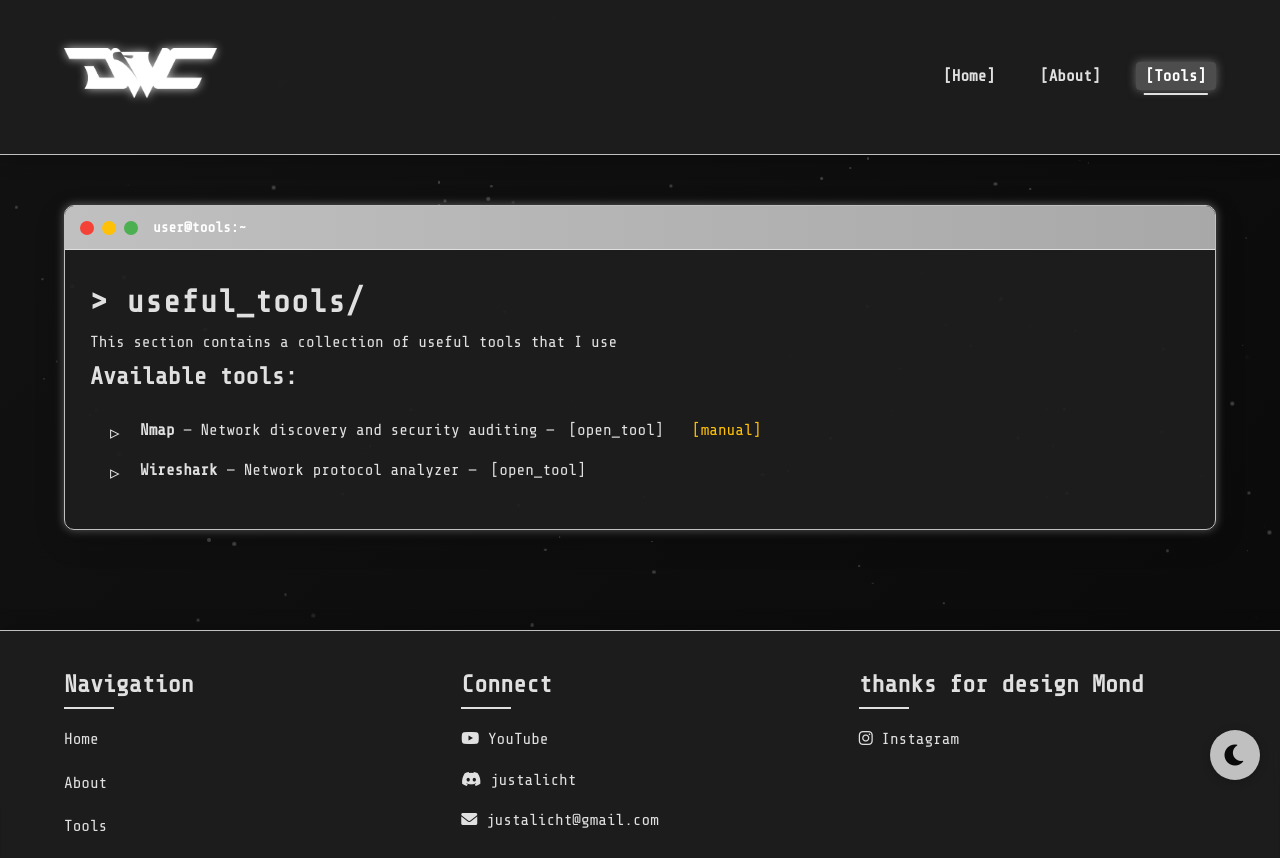
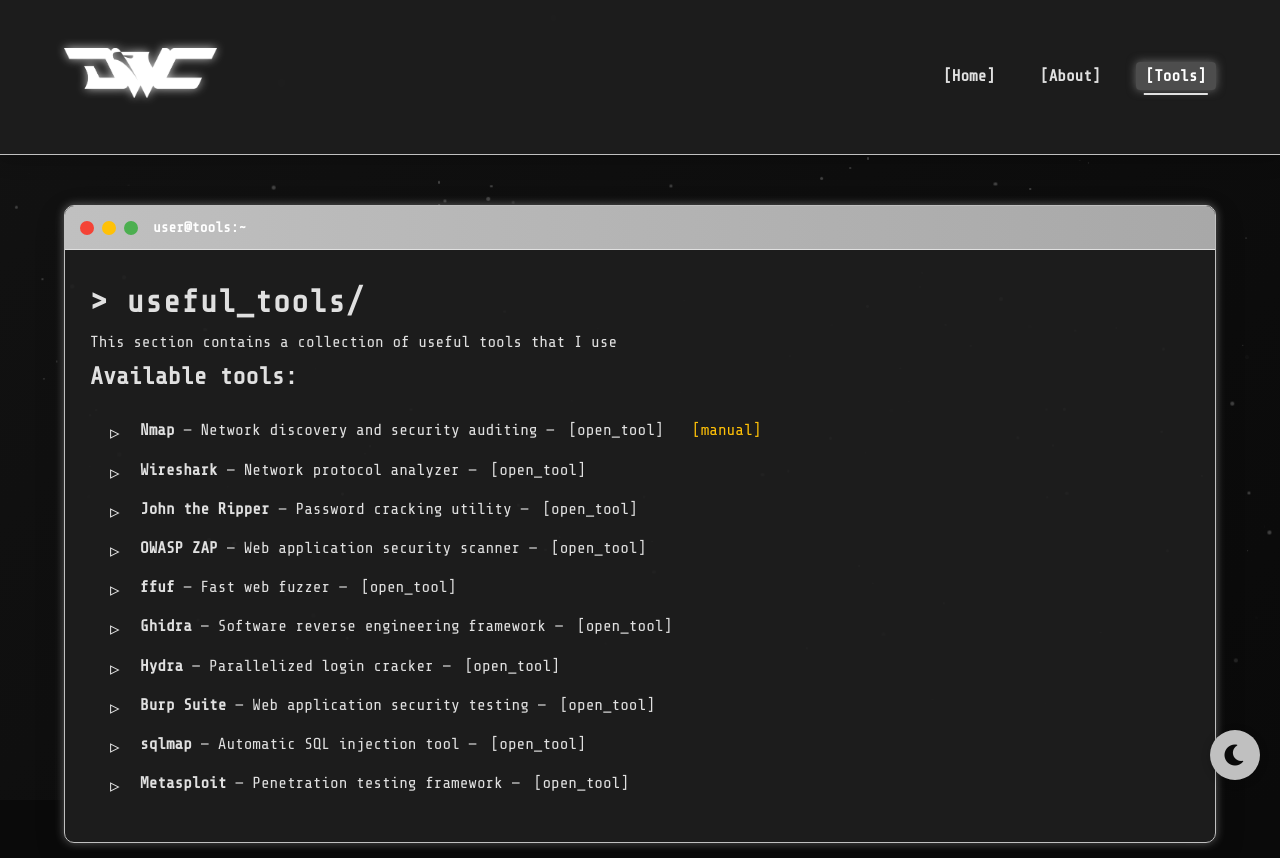
Before and after one commit to JustALicht/justalicht.github.io, a plain HTML site: page tools.html in a window 1280 px wide. Shown: the top 858 px of the page. Drawn offline with nearby package versions, Linux system fonts and the light colour scheme.

Commit message:
Update tools.html

```diff
--- a/tools.html
+++ b/tools.html
@@ -11,7 +11,7 @@
   <link href="https://fonts.googleapis.com/css2?family=Share+Tech+Mono&display=swap" rel="stylesheet">
   <link rel="stylesheet" href="https://cdnjs.cloudflare.com/ajax/libs/font-awesome/6.0.0-beta3/css/all.min.css">
 </head>
-  <!-- Google tag (gtag.js) -->
+<!-- Google tag (gtag.js) -->
 <script async src="https://www.googletagmanager.com/gtag/js?id=G-HEEZ6RRMHE"></script>
 <script>
   window.dataLayer = window.dataLayer || [];
@@ -60,6 +60,14 @@
           <ul class="cmd-list">
             <li><strong>Nmap</strong> — Network discovery and security auditing — <a href="https://nmap.org/" target="_blank" rel="noopener noreferrer">[open_tool]</a> <a href="nmap.html" class="manual-link">[manual]</a></li>
             <li><strong>Wireshark</strong> — Network protocol analyzer — <a href="https://www.wireshark.org/" target="_blank" rel="noopener noreferrer">[open_tool]</a></li>
+            <li><strong>John the Ripper</strong> — Password cracking utility — <a href="https://www.openwall.com/john/" target="_blank" rel="noopener noreferrer">[open_tool]</a></li>
+            <li><strong>OWASP ZAP</strong> — Web application security scanner — <a href="https://www.zaproxy.org/" target="_blank" rel="noopener noreferrer">[open_tool]</a></li>
+            <li><strong>ffuf</strong> — Fast web fuzzer — <a href="https://github.com/ffuf/ffuf" target="_blank" rel="noopener noreferrer">[open_tool]</a></li>
+            <li><strong>Ghidra</strong> — Software reverse engineering framework — <a href="https://ghidra-sre.org/" target="_blank" rel="noopener noreferrer">[open_tool]</a></li>
+            <li><strong>Hydra</strong> — Parallelized login cracker — <a href="https://github.com/vanhauser-thc/thc-hydra" target="_blank" rel="noopener noreferrer">[open_tool]</a></li>
+            <li><strong>Burp Suite</strong> — Web application security testing — <a href="https://portswigger.net/burp" target="_blank" rel="noopener noreferrer">[open_tool]</a></li>
+            <li><strong>sqlmap</strong> — Automatic SQL injection tool — <a href="https://sqlmap.org/" target="_blank" rel="noopener noreferrer">[open_tool]</a></li>
+            <li><strong>Metasploit</strong> — Penetration testing framework — <a href="https://www.metasploit.com/" target="_blank" rel="noopener noreferrer">[open_tool]</a></li>
           </ul>
         </div>
       </div>
```
